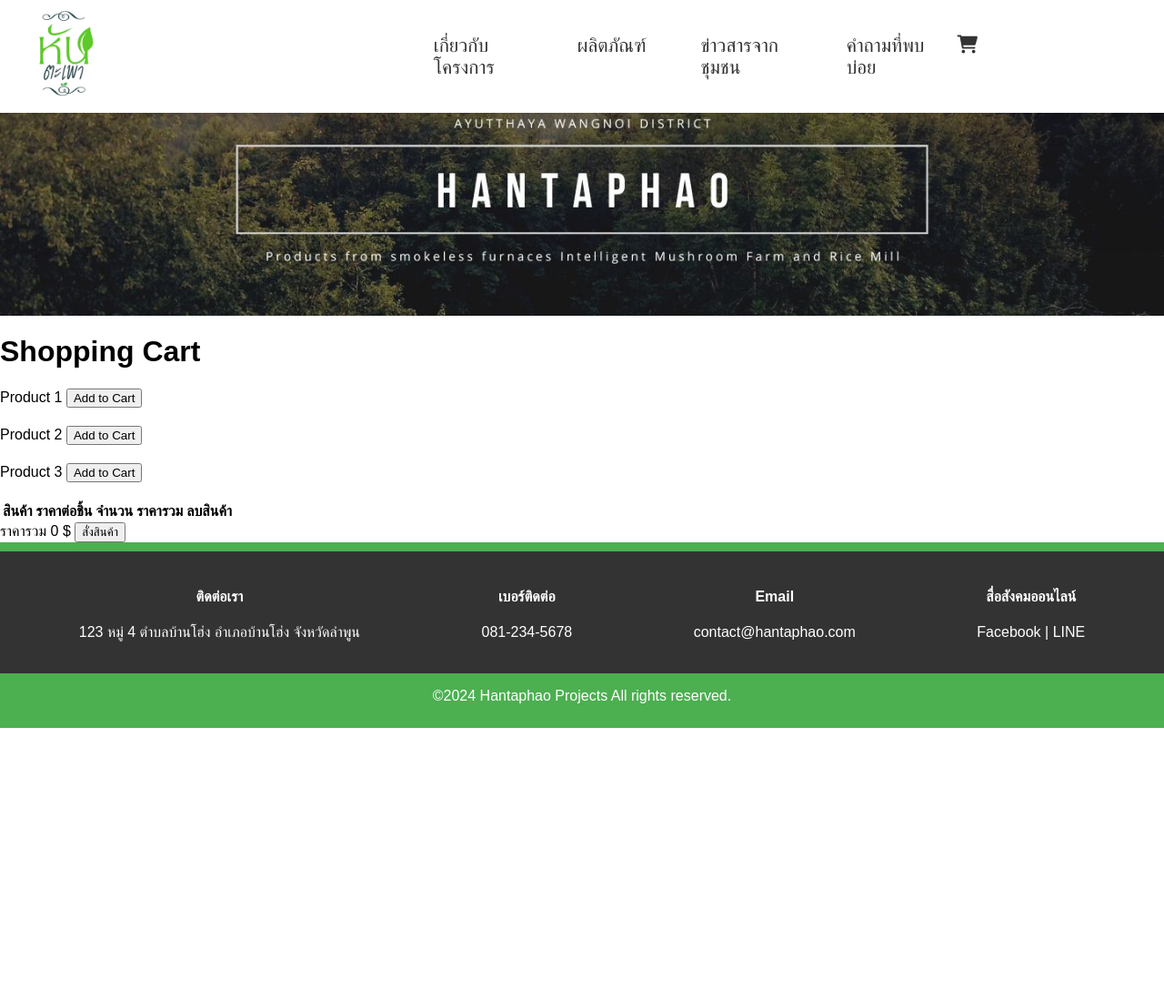
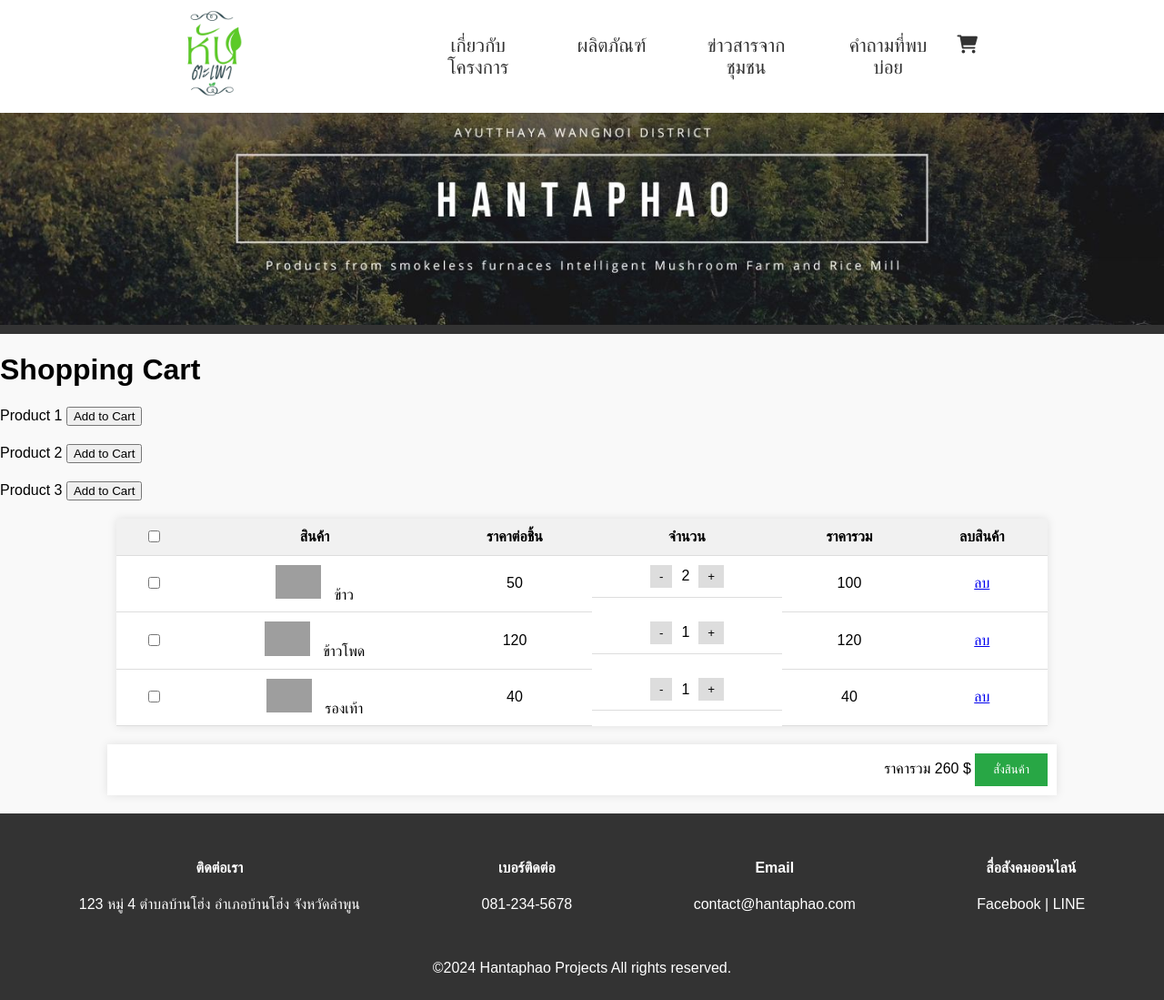
Before and after one commit to DarkNess1903/Project_End, a PHP site: page /product_cart.html in a window 1280 px wide. Shown: the whole page at 91% size. Before the commit the page ends 800 px from the top, so only its background shows below. Run offline with PHP 8.4, Linux system fonts and the light colour scheme; lists and menus that the app fills with data are empty; grey boxes are pictures that could not be loaded.

Commit message:
แก้

```diff
--- a/css/style.css
+++ b/css/style.css
@@ -4,13 +4,15 @@
     font-family: Arial, sans-serif;
     padding: 0;
     box-sizing: border-box;
+    background-color: #f9f9f9;
 }
 
-footer {
-    background-color: #4CAF50;
-    color: white;
+#navbar, #footer {
+    width: 100%;
+    background-color: #333;
+    color: #fff;
+    padding: 10px 0;
     text-align: center;
-    padding: 10px 0;
 }
 
 .container {
@@ -72,7 +74,6 @@
     top: 0;
     width: 100%;
     z-index: 1000;
-
 }
 
 .logo {
@@ -120,3 +121,70 @@
 .cart a:hover {
     color: #FF5733; /* สีของไอคอนหรือรูปภาพเมื่อ hover */
 }
+
+.cart-table {
+    width: 80%;
+    margin: 20px auto;
+    border-collapse: collapse;
+    background-color: #fff;
+    box-shadow: 0 0 10px rgba(0, 0, 0, 0.1);
+}
+
+.cart-table th, .cart-table td {
+    padding: 10px;
+    text-align: center;
+    border-bottom: 1px solid #ddd;
+}
+
+.cart-table th {
+    background-color: #f1f1f1;
+}
+
+.cart-table td img {
+    width: 50px;
+    height: auto;
+    display: inline-block;
+    margin-right: 10px;
+}
+
+.cart-summary {
+    width: 80%;
+    margin: 20px auto;
+    padding: 10px;
+    text-align: right;
+    background-color: #fff;
+    box-shadow: 0 0 10px rgba(0, 0, 0, 0.1);
+}
+
+.checkout-button {
+    background-color: #28a745;
+    color: #fff;
+    border: none;
+    padding: 10px 20px;
+    cursor: pointer;
+}
+
+.checkout-button:hover {
+    background-color: #218838;
+}
+
+.quantity-control {
+    display: flex;
+    align-items: center;
+    justify-content: center;
+}
+
+.quantity-control button {
+    background-color: #ddd;
+    border: none;
+    padding: 5px 10px;
+    cursor: pointer;
+}
+
+.quantity-control button:hover {
+    background-color: #ccc;
+}
+
+.quantity-control span {
+    margin: 0 10px;
+}
--- a/product_cart.html
+++ b/product_cart.html
@@ -25,9 +25,10 @@
         </div>
     </div>
 
-    <table>
+    <table class="cart-table">
         <thead>
             <tr>
+                <th><input type="checkbox"></th>
                 <th>สินค้า</th>
                 <th>ราคาต่อชิ้น</th>
                 <th>จำนวน</th>
@@ -35,11 +36,49 @@
                 <th>ลบสินค้า</th>
             </tr>
         </thead>
-        <tbody id="cart-items"></tbody>
+        <tbody id="cart-items">
+            <!-- ตัวอย่างข้อมูลสินค้าที่มีอยู่ในตะกร้า -->
+            <tr>
+                <td><input type="checkbox"></td>
+                <td><img src="path/to/image1.png" alt="Rice"> ข้าว</td>
+                <td>50</td>
+                <td class="quantity-control">
+                    <button onclick="decreaseQuantity(0)">-</button>
+                    <span>2</span>
+                    <button onclick="increaseQuantity(0)">+</button>
+                </td>
+                <td>100</td>
+                <td><a href="#" onclick="removeFromCart(0)">ลบ</a></td>
+            </tr>
+            <tr>
+                <td><input type="checkbox"></td>
+                <td><img src="path/to/image2.png" alt="Corn"> ข้าวโพด</td>
+                <td>120</td>
+                <td class="quantity-control">
+                    <button onclick="decreaseQuantity(1)">-</button>
+                    <span>1</span>
+                    <button onclick="increaseQuantity(1)">+</button>
+                </td>
+                <td>120</td>
+                <td><a href="#" onclick="removeFromCart(1)">ลบ</a></td>
+            </tr>
+            <tr>
+                <td><input type="checkbox"></td>
+                <td><img src="path/to/image3.png" alt="Shoes"> รองเท้า</td>
+                <td>40</td>
+                <td class="quantity-control">
+                    <button onclick="decreaseQuantity(2)">-</button>
+                    <span>1</span>
+                    <button onclick="increaseQuantity(2)">+</button>
+                </td>
+                <td>40</td>
+                <td><a href="#" onclick="removeFromCart(2)">ลบ</a></td>
+            </tr>
+        </tbody>
     </table>
 
     <div class="cart-summary">
-        ราคารวม <span id="total-price">0</span> $
+        ราคารวม <span id="total-price">260</span> $
         <button class="checkout-button" onclick="checkout()">สั่งสินค้า</button>
     </div>
 
@@ -70,18 +109,11 @@
             loadFooter();
         };
 
-        let cart = [];
-
-        function addToCart(product, price) {
-            const itemIndex = cart.findIndex(item => item.product === product);
-            if (itemIndex > -1) {
-                cart[itemIndex].quantity += 1;
-                cart[itemIndex].totalPrice += price;
-            } else {
-                cart.push({ product, price, quantity: 1, totalPrice: price });
-            }
-            displayCart();
-        }
+        let cart = [
+            { product: 'ข้าว', price: 50, quantity: 2, totalPrice: 100 },
+            { product: 'ข้าวโพด', price: 120, quantity: 1, totalPrice: 120 },
+            { product: 'รองเท้า', price: 40, quantity: 1, totalPrice: 40 },
+        ];
 
         function displayCart() {
             const cartItems = document.getElementById('cart-items');
@@ -92,7 +124,8 @@
             cart.forEach((item, index) => {
                 const row = document.createElement('tr');
                 row.innerHTML = `
-                    <td>${item.product}</td>
+                    <td><input type="checkbox"></td>
+                    <td><img src="path/to/image${index + 1}.png" alt="${item.product}"> ${item.product}</td>
                     <td>${item.price}</td>
                     <td class="quantity-control">
                         <button onclick="decreaseQuantity(${index})">-</button>
@@ -100,7 +133,7 @@
                         <button onclick="increaseQuantity(${index})">+</button>
                     </td>
                     <td>${item.totalPrice}</td>
-                    <td><button onclick="removeFromCart(${index})">ลบ</button></td>
+                    <td><a href="#" onclick="removeFromCart(${index})">ลบ</a></td>
                 `;
                 cartItems.appendChild(row);
                 totalPrice += item.totalPrice;
@@ -135,6 +168,8 @@
             cart = [];
             displayCart();
         }
+
+        displayCart();
     </script>
 
     <div id="footer"></div> <!-- ส่วนนี้จะถูกแทนที่ด้วยเนื้อหาจาก footer.html -->
```
